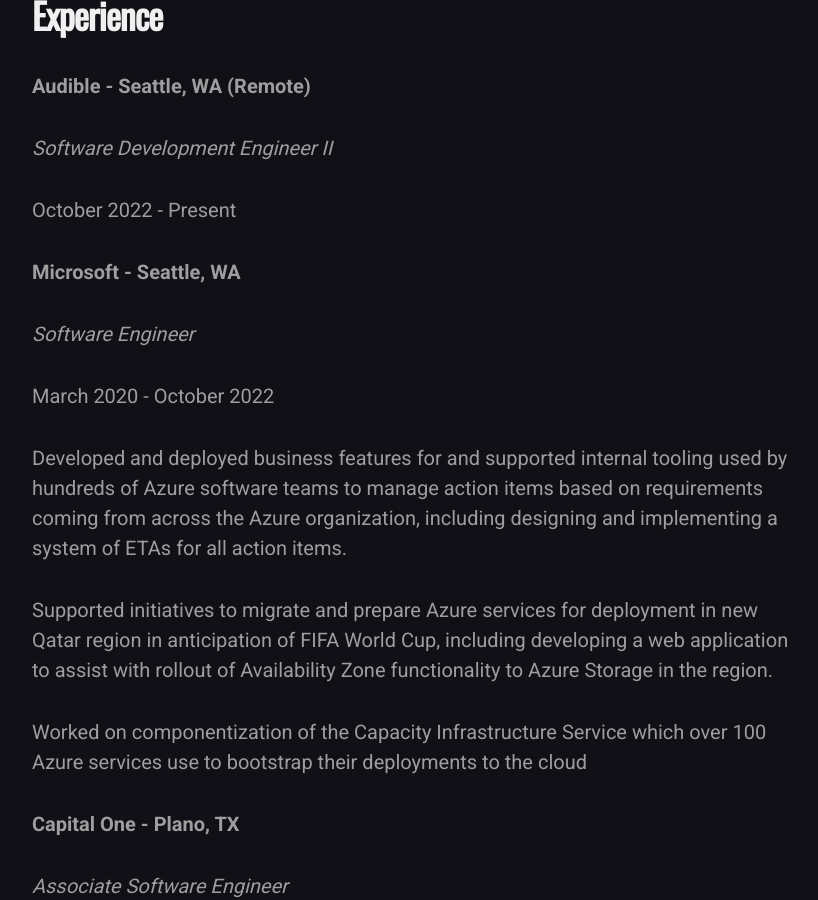
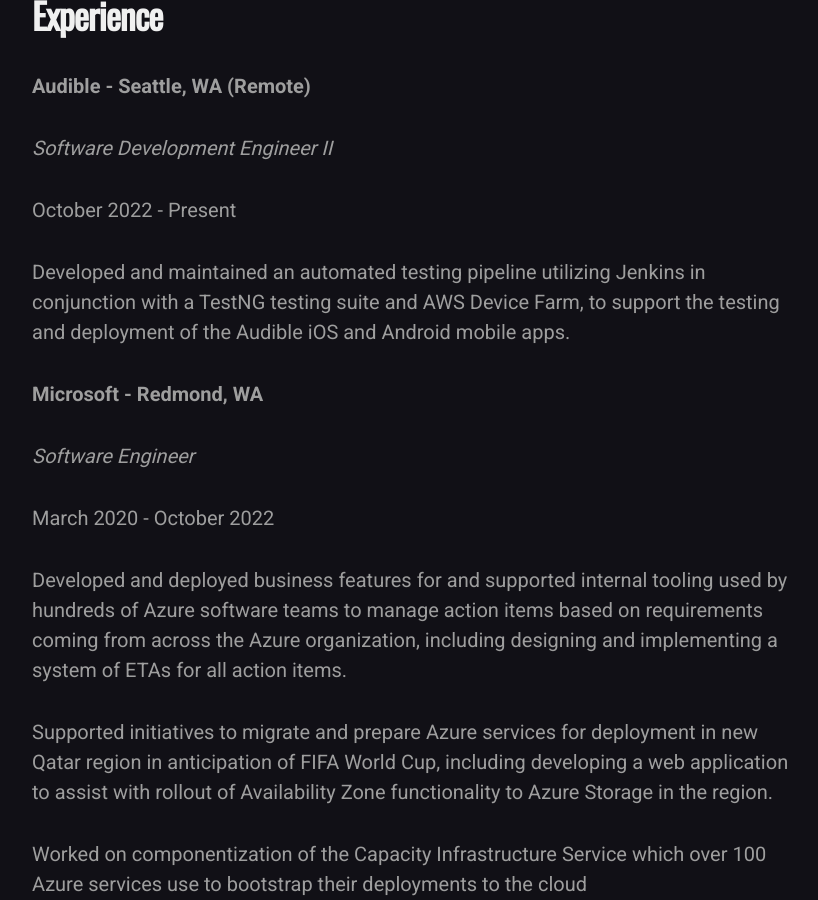
Before and after one commit to Asylumrunner/Asylumrunner.github.io, a Jekyll site: the page built from docs/_pages/resume.md, in a window 1280 px wide and 900 px high, scrolled down 715 px. Shown: the whole window, without its empty margins (228-1046 px from the left). Built offline with Jekyll 4.4.1, drawn with Linux system fonts in a browser that asks for light colours; nearby versions of some CDN libraries; some of the changed text lies outside the part shown.

Commit message:
Update resume.md

```diff
--- a/docs/_pages/resume.md
+++ b/docs/_pages/resume.md
@@ -21,7 +21,9 @@ The University of Texas at Dallas, Graduated Cum Laude Spring 2017
 
 October 2022 - Present
 
-**Microsoft - Seattle, WA**
+Developed and maintained an automated testing pipeline utilizing Jenkins in conjunction with a TestNG testing suite and AWS Device Farm, to support the testing and deployment of the Audible iOS and Android mobile apps.
+
+**Microsoft - Redmond, WA**
 
 *Software Engineer*
 
```
Also changed, not shown: other parts of docs/_pages/resume.md (+1 -1 lines).
